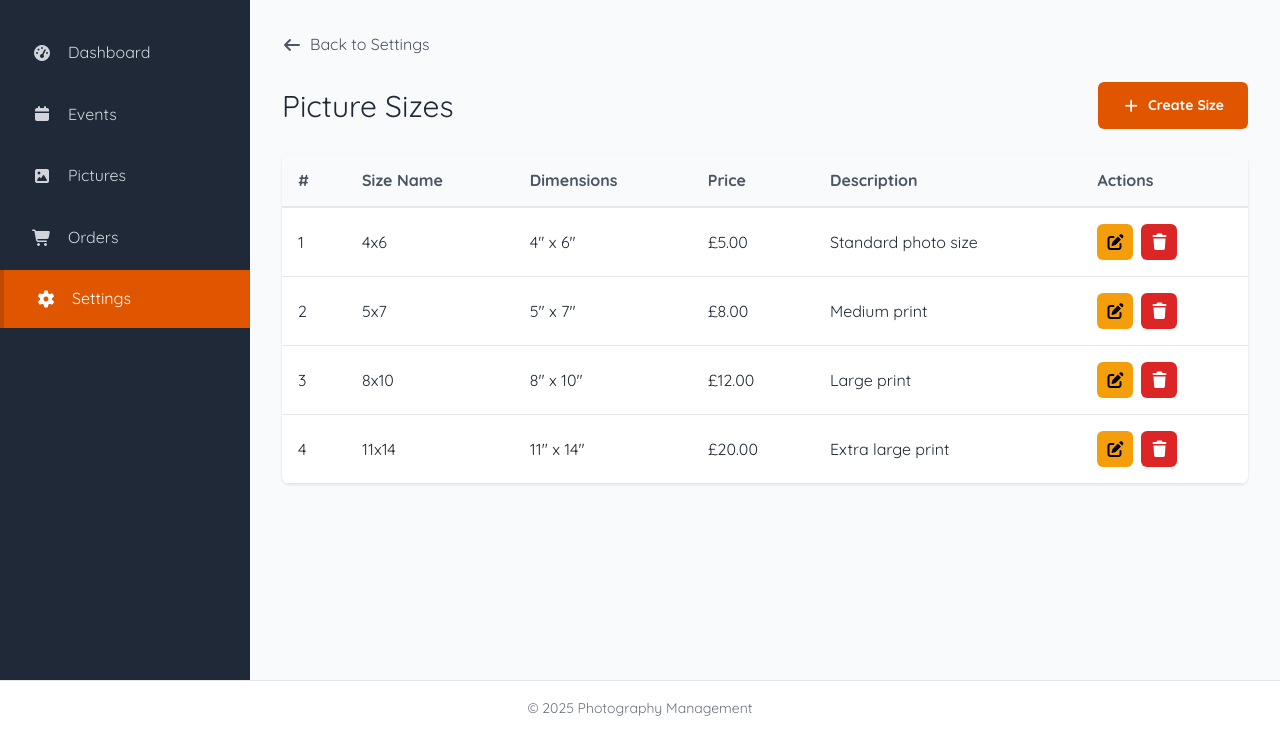
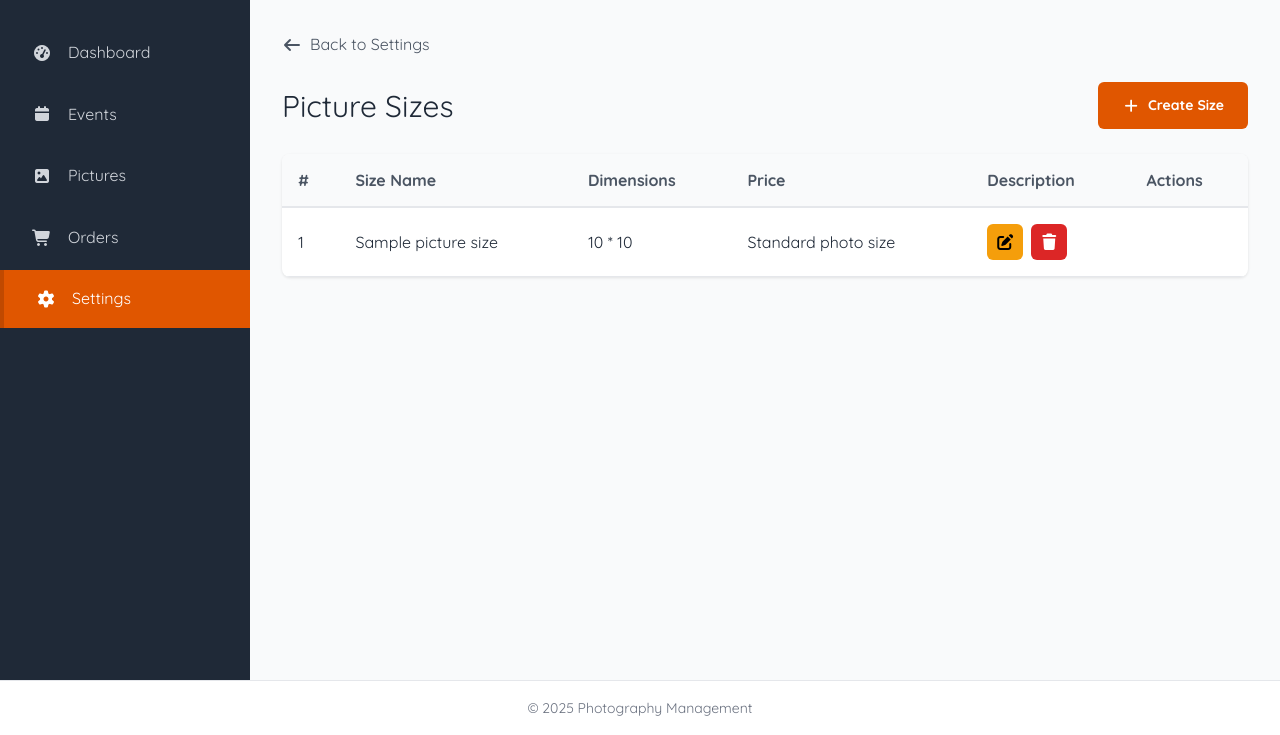
Before and after one commit to odqz/module-b-practice, a Laravel app: template resources/views/settings/picture-sizes/index.blade.php in a window 1280 px wide. Shown: the part 74-809 px from the top of the page. Run offline with Laravel 12, Linux system fonts and the light colour scheme; the template is opened without the code that fills it: most values are stand-ins (such as "Sample title", 1, 10 or a date in 2020); style sheets or scripts are compiled from the project's sources.

Commit message:
added update for categories, picture-sizes and users

```diff
--- a/resources/views/settings/picture-sizes/index.blade.php
+++ b/resources/views/settings/picture-sizes/index.blade.php
@@ -11,7 +11,7 @@
       </div>
       <div class="page-header">
         <h2>Picture Sizes</h2>
-        <button class="btn-primary">
+        <button class="btn-primary" onclick="openModal('createSizeModal')">
           <i class="fa fa-plus"></i>
           Create Size
         </button>
@@ -29,76 +29,112 @@
             </tr>
           </thead>
           <tbody>
+            @foreach($picture_sizes as $picture_size)
             <tr>
-              <td>1</td>
-              <td>4x6</td>
-              <td>4" x 6"</td>
-              <td>£5.00</td>
+              <td>{{ $picture_size->pic_size_id }}</td>
+              <td>{{ $picture_size->pic_size_label }}</td>
+              <td>{{ $picture_size->pic_size_height }} * {{ $picture_size->pic_size_width }}</td>
               <td class="hide-mobile">Standard photo size</td>
               <td>
                 <div class="actions">
-                  <button class="btn-icon btn-edit" title="Edit size">
+                  <button class="btn-icon btn-edit" title="Edit size" onclick="openModal('editSizeModal')">
                     <i class="fa fa-edit"></i>
                   </button>
+                  <form action="{{ route('picture-sizes.destroy', ['picture_size' => $picture_size]) }}" method="post">
+                    @csrf
+                    @method('DELETE')
                     <button class="btn-icon btn-delete" title="Delete size">
                       <i class="fa fa-trash"></i>
                     </button>
+                  </form>
                 </div>
               </td>
             </tr>
-            <tr>
-              <td>2</td>
-              <td>5x7</td>
-              <td>5" x 7"</td>
-              <td>£8.00</td>
-              <td class="hide-mobile">Medium print</td>
-              <td>
-                <div class="actions">
-                  <button class="btn-icon btn-edit" title="Edit size">
-                    <i class="fa fa-edit"></i>
-                  </button>
-                  <button class="btn-icon btn-delete" title="Delete size">
-                    <i class="fa fa-trash"></i>
+            @endforeach
+          </tbody>
+        </table>
+      </div>
+      <!-- Create Picture Size Modal -->
+      <div id="createSizeModal" class="modal">
+        <div class="modal-content">
+          <div class="modal-header">
+            <h3>Add New Picture Size</h3>
+            <button
+              type="button"
+              class="modal-close"
+              onclick="closeModal('createSizeModal')"
+              aria-label="Close modal">
+              <i class="fa fa-times"></i>
             </button>
           </div>
-              </td>
-            </tr>
-            <tr>
-              <td>3</td>
-              <td>8x10</td>
-              <td>8" x 10"</td>
-              <td>£12.00</td>
-              <td class="hide-mobile">Large print</td>
-              <td>
-                <div class="actions">
-                  <button class="btn-icon btn-edit" title="Edit size">
-                    <i class="fa fa-edit"></i>
+
+          <form action="{{ route('picture-sizes.store') }}" method="post" class="modal-form">
+            @csrf
+            <div class="form-field">
+              <label for="pic_size_label">Label</label>
+              <input
+                type="text"
+                name="pic_size_label"
+                id="pic_size_label"
+                placeholder="e.g. 4x6, 8x10"
+                required />
+            </div>
+
+            <div class="form-field">
+              <label for="pic_size_width">Width (inches)</label>
+              <input
+                type="number"
+                name="pic_size_width"
+                id="pic_size_width"
+                placeholder="Width"
+                min="0.1"
+                step="0.1"
+                required />
+            </div>
+
+            <div class="form-field">
+              <label for="pic_size_height">Height (inches)</label>
+              <input
+                type="number"
+                name="pic_size_height"
+                id="pic_size_height"
+                placeholder="Height"
+                min="0.1"
+                step="0.1"
+                required />
+            </div>
+
+            <div class="form-field">
+              <label for="pic_size_price">Price</label>
+              <div class="price-input-wrapper">
+                <!-- <span class="currency-symbol">£</span> -->
+                <input
+                  type="number"
+                  name="pic_size_price"
+                  id="pic_size_price"
+                  value="0.01"
+                  min="0.01"
+                  step="0.01"
+                  placeholder="0.00"
+                  required />
+              </div>
+            </div>
+
+            <div class="modal-actions">
+              <button
+                type="button"
+                class="btn-secondary"
+                onclick="closeModal('createSizeModal')">
+                <i class="fa fa-times"></i>
+                Cancel
               </button>
-                  <button class="btn-icon btn-delete" title="Delete size">
-                    <i class="fa fa-trash"></i>
+              <button type="submit" class="btn-primary">
+                <i class="fa fa-plus"></i>
+                Create Size
               </button>
             </div>
-              </td>
-            </tr>
-            <tr>
-              <td>4</td>
-              <td>11x14</td>
-              <td>11" x 14"</td>
-              <td>£20.00</td>
-              <td class="hide-mobile">Extra large print</td>
-              <td>
-                <div class="actions">
-                  <button class="btn-icon btn-edit" title="Edit size">
-                    <i class="fa fa-edit"></i>
-                  </button>
-                  <button class="btn-icon btn-delete" title="Delete size">
-                    <i class="fa fa-trash"></i>
-                  </button>
+          </form>
         </div>
-              </td>
-            </tr>
-          </tbody>
-        </table>
       </div>
     </div>
   </div>
--- a/resources/views/settings/users/index.blade.php
+++ b/resources/views/settings/users/index.blade.php
@@ -43,7 +43,7 @@
                   <button class="btn-icon btn-edit" title="Edit user">
                     <i class="fa fa-edit"></i>
                   </button>
-                  <form action="{{ route('users.destroy', ['user' => $user->id]) }}" method="post">
+                  <form action="{{ route('users.destroy', ['user' => $user]) }}" method="post">
                     @csrf
                     @method('DELETE')
                     <button class="btn-icon btn-delete" title="Delete user">
```
Also changed, not shown: app/Http/Controllers/CategoryController.php (+7 -1 lines), app/Http/Controllers/PictureSizeController.php (+14 -3 lines), app/Http/Controllers/UserController.php (+8 -1 lines), resources/views/settings/categories/index.blade.php (+14 -5 lines). Lines whose indentation alone changed are shown as unchanged.
